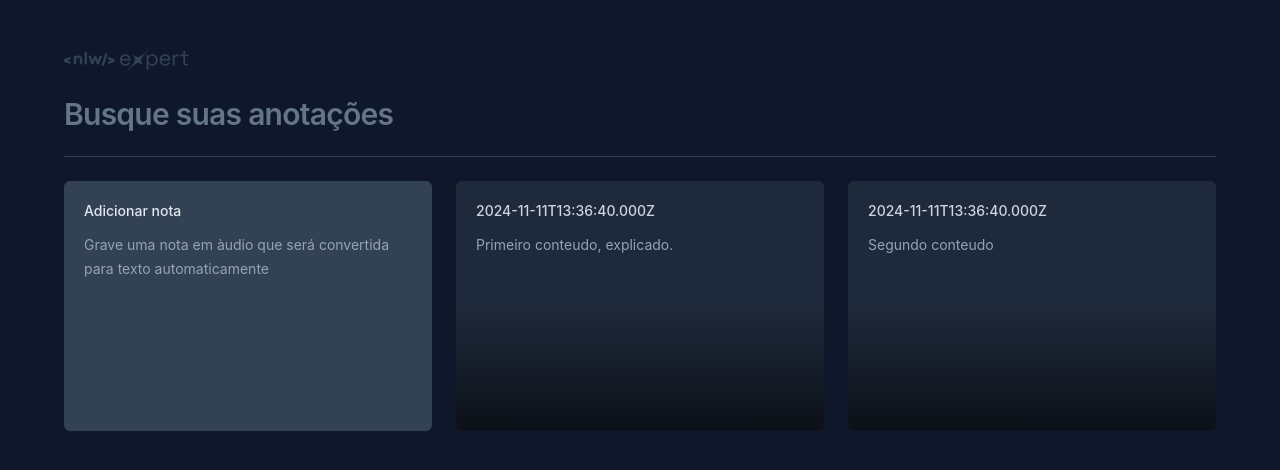
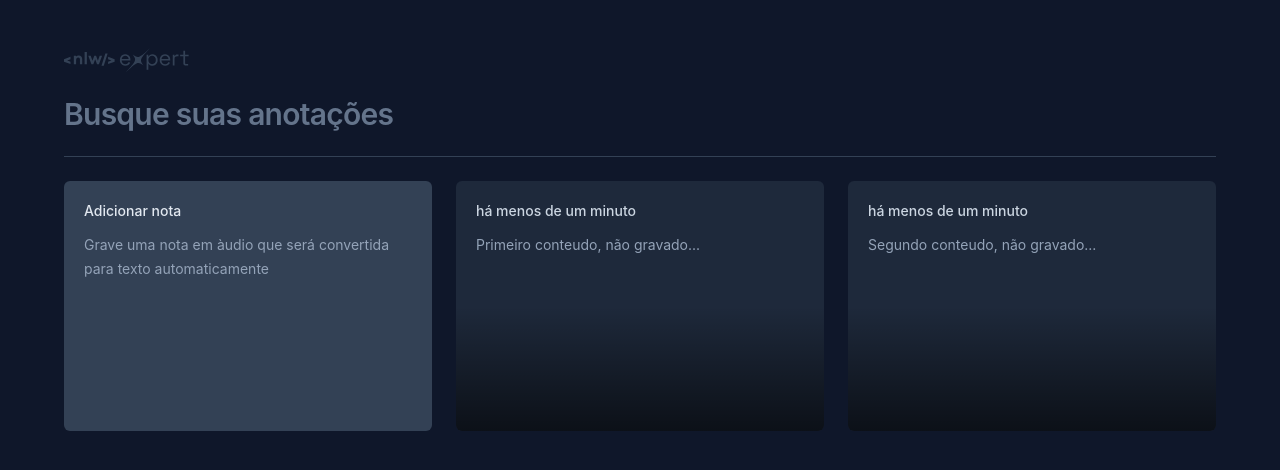
Before and after one commit to EdsonGaspar/notepad, a React (Vite) app: page / in a window 1280 px wide. Shown: the top 470 px of the page. Built offline with nearby package versions, Linux system fonts and the light colour scheme.

Commit message:
Fix: Adicionando a data com prefixo e em portugues.

```diff
--- a/src/app.tsx
+++ b/src/app.tsx
@@ -1,14 +1,19 @@
+import { useState } from "react";
 import logo from "./assets/logo-nlw-expert.svg";
 import { AddNoteCard } from "./components/new-note-card";
 import { NoteCard } from "./components/note-card";
 import "./index.css";
 
-const note = {
-  date: new Date(),
-  content: "Primeiro conteudo, explicado.",
-};
+// const K = {
+//   date: new Date(),
+//   content: "Primeiro conteudo, explicado.",
+// };
 
 export function App() {
+  const [notas, setNotas] = useState([
+    { id: 1, date: new Date(), content: "Primeiro conteudo, não gravado..." },
+    { id: 2, date: new Date(), content: "Segundo conteudo, não gravado..." },
+  ]);
   return (
     <div className="max-w-6xl mx-auto my-12 space-y-6">
       <img src={logo} alt="NLW Expert logo" />
@@ -23,8 +28,9 @@ export function App() {
 
       <div className="grid grid-cols-3 gap-6 auto-rows-[250px]">
         <AddNoteCard />
-        <NoteCard note={note} />
-        <NoteCard note={{ date: new Date(), content: "Segundo conteudo" }} />
+        {notas.map((note) => {
+          return <NoteCard key={note.id} note={note} />;
+        })}
       </div>
     </div>
   );
--- a/src/components/note-card.tsx
+++ b/src/components/note-card.tsx
@@ -15,7 +15,7 @@ export function NoteCard({ note }: NoteCardProps) {
     <Dialog.Root>
       <Dialog.Trigger className="bg-slate-800 flex flex-col text-left rounded-md p-5 gap-3 outline-none overflow-hidden relative hover:ring-2 hover: ring-slate-600 focus-visible:ring-2 focus-visible:ring-lime-400">
         <span className="text-sm font-medium text-slate-300">
-          {note.date.toISOString()}{" "}
+          {formatDistanceToNow(note.date, { locale: pt, addSuffix: true })}{" "}
         </span>
         <p className="text-slate-400 text-sm leading-6 ">{note.content}</p>
 
@@ -23,7 +23,7 @@ export function NoteCard({ note }: NoteCardProps) {
       </Dialog.Trigger>
 
       <Dialog.Portal>
-        <Dialog.Overlay className="bg-black/60 inset-0 fixed" />
+        <Dialog.Overlay className="bg-black/50 inset-0 fixed" />
         <Dialog.Content className="fixed left-1/2 top-1/2 -translate-x-1/2 -translate-y-1/2 max-w-[640px] w-full h-[60vh] bg-slate-700 rounded-md flex flex-col outline-none overflow-hidden">
           <Dialog.Close className="absolute right-0 top-0 bg-slate-800 p-1.5 text-slate-400 hover:text-slate-100">
             <X className="size-5" />
```
